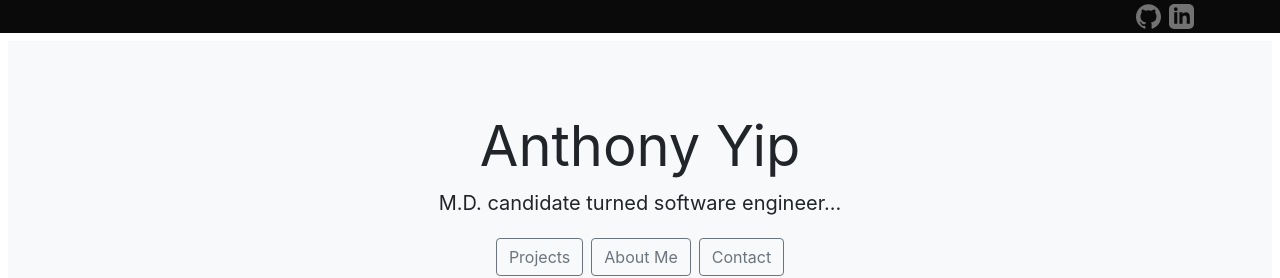
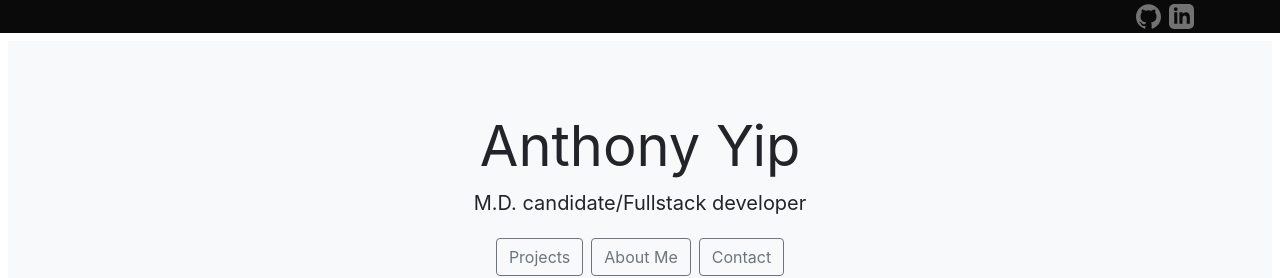
Before and after one commit to YipAnthony/portfolio, a React (Create React App) app: page / in a window 1280 px wide. Shown: the top 278 px of the page. Built offline with nearby package versions, Linux system fonts and the light colour scheme.

Commit message:
update portfolio

```diff
--- a/src/Header.js
+++ b/src/Header.js
@@ -13,7 +13,7 @@ export default function Header(props) {
             <div className="position-relative overflow-hidden p-2 p-md-2 m-md-2 text-center bg-light">
                 <div className="col-md-5 p-lg-3 mx-auto my-5">
                 <h1 className="display-4 font-weight-normal">Anthony Yip</h1>
-                <p className="lead font-weight-normal">M.D. candidate turned software engineer...</p>
+                <p className="lead font-weight-normal">M.D. candidate/Fullstack developer</p>
                 <div className="btn btn-outline-secondary m-1" onClick={props.handleTabClick} >Projects</div>
                 <div className="btn btn-outline-secondary m-1" onClick={props.handleTabClick}>About Me</div>
                 <div className="btn btn-outline-secondary m-1" onClick={props.handleTabClick}>Contact</div>
```
Also changed, not shown: 8 other files (tests, documents, lock files or other folders).
